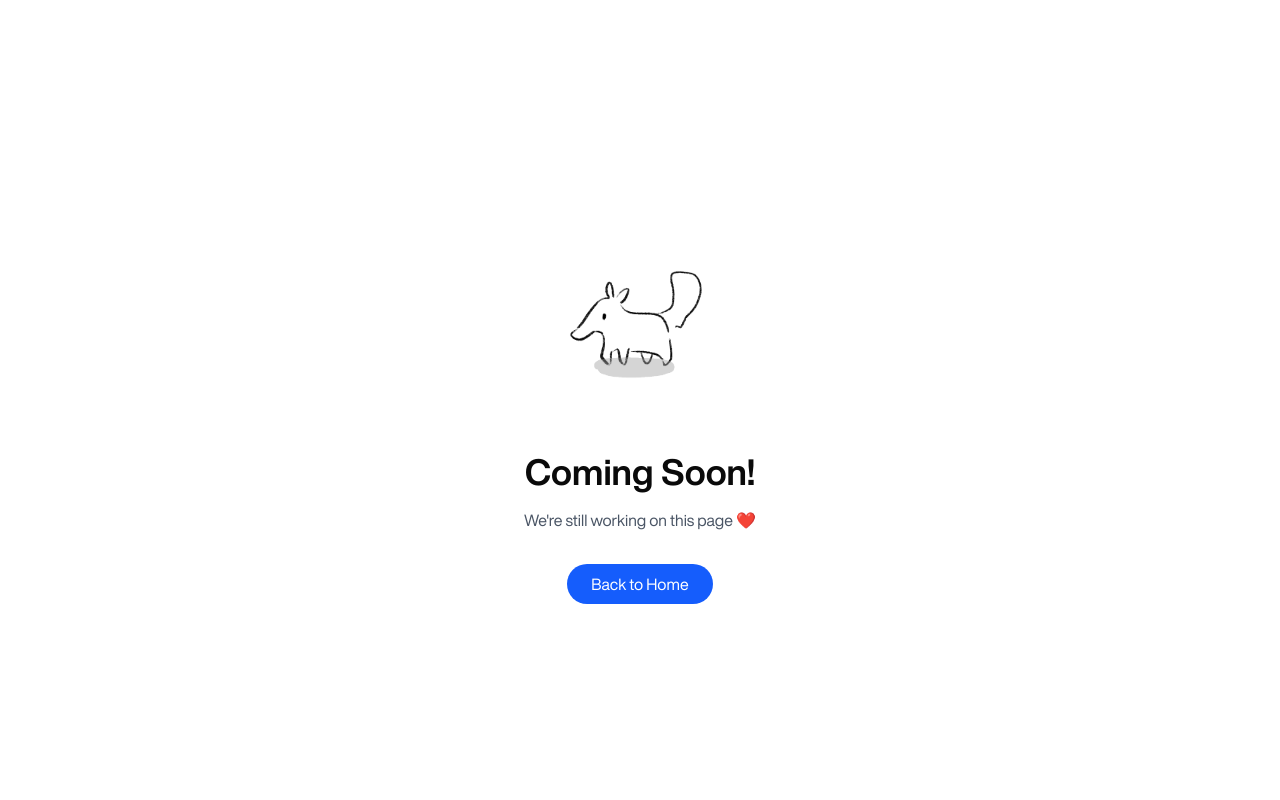
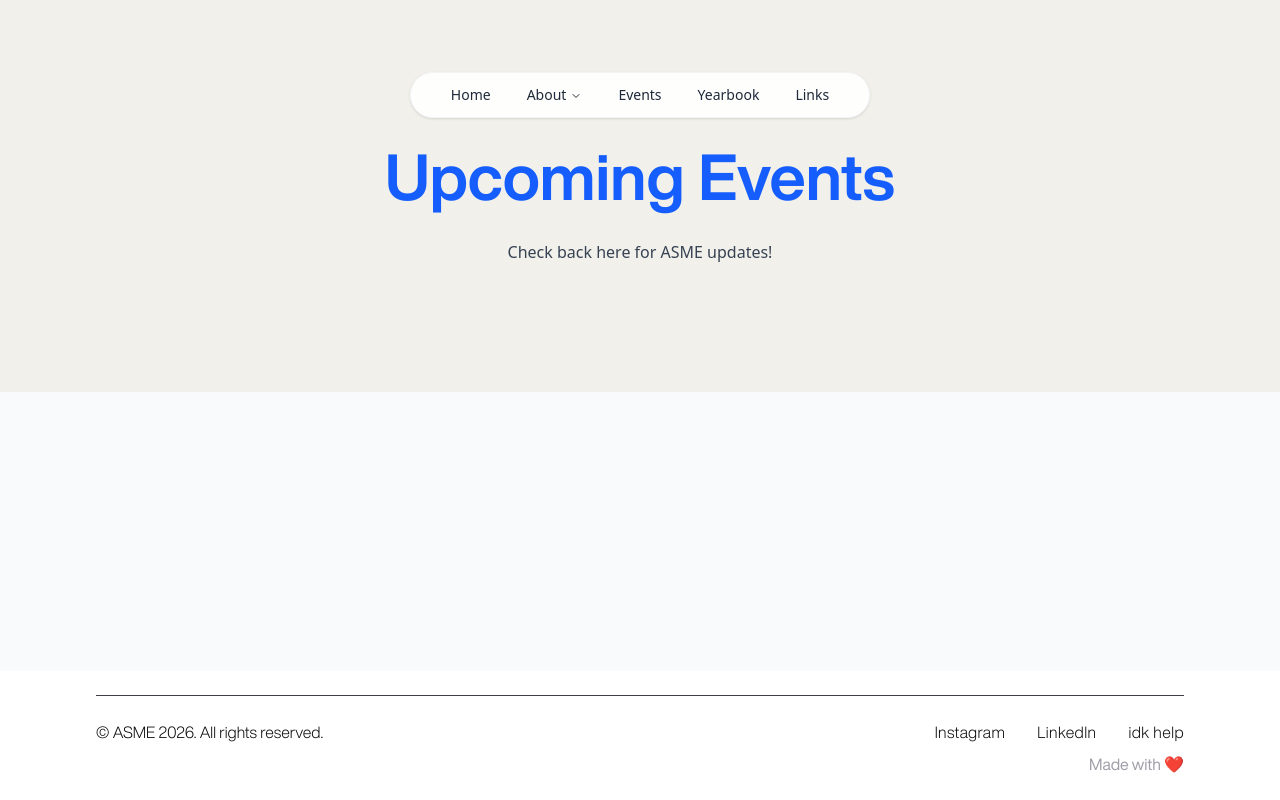
Before and after one commit to tylerttrannn/asme-website, a React (Vite) app in the folder asme-website/: page /events in a window 1280 px wide. Built offline with nearby package versions, Linux system fonts and the light colour scheme.

Commit message:
Added main header of events page

```diff
--- a/asme-website/src/App.tsx
+++ b/asme-website/src/App.tsx
@@ -25,6 +25,7 @@
         <Route path="/" element={<FrontPage />} />
         <Route path="/links" element={<Links />} />
         <Route path="/board" element= {<Board/>} />
+        <Route path="/events" element = {<Events/>} />
         <Route path="*" element={<DefaultPage />} />
       </Routes>
     </BrowserRouter>
--- a/asme-website/src/pages/Events.tsx
+++ b/asme-website/src/pages/Events.tsx
@@ -1,18 +1,17 @@
-const Events = () => {
-  return (
-    <div className="bg-paper-texture min-h-screen p-8">
-      <h1 className="text-4xl font-bold text-blue-600">Upcoming Events</h1>
-      <p className="mt-4 text-gray-700">Check back here for ASME updates!</p>
+import Layout from "../components/Layout"
 
-      {/* This is where you'll build your Instagram post section */}
-      <div className="mt-10 grid gap-6">
-        <div className="bg-white p-6 rounded-lg shadow-md border-l-4 border-blue-500">
-          <h2 className="text-xl font-bold">Winter Quarter General Meetings </h2>
-          <p> Tuesdays @ 6:30 PM in MDEA </p>
-        </div>
-      </div>
-    </div>
-  );
-};
+
+function Events(){
+    return(
+        <Layout>
+             <div className="p-32 bg-[#f1f0ea]">
+                <h1 className="text-[64px] font-bold text-blue-600 flex justify-center font-helvetica">Upcoming Events</h1>
+                <p className="mt-4 text-gray-700 flex justify-center">Check back here for ASME updates!</p>
+
+                {/* This is where you'll build your Instagram post section */}
+                </div>
+        </Layout>
+    )
+}
 
 export default Events;
```
Also changed, not shown: 1 other file (tests, documents, lock files or other folders).
